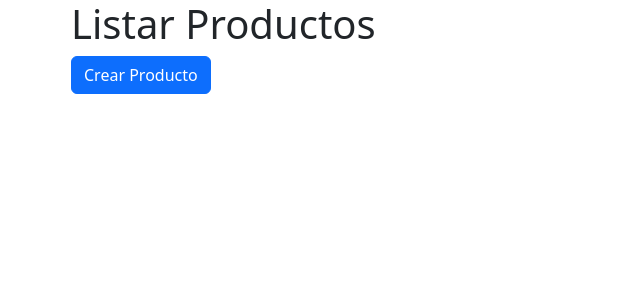
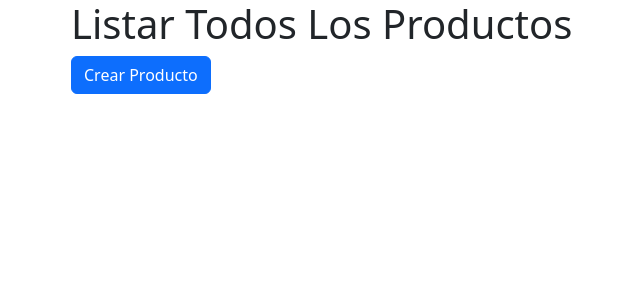
Before and after one commit to Fuerzas-Armadas-ESPE/laboratorio-jinga2-group-2, a Django app: page / in a window 1280 px wide. Shown: the top 300 px of the page, without its empty margins (11-651 px from the left). Run offline with Django 4.2, Linux system fonts and the light colour scheme; data that the repository does not hold is empty.

Commit message:
Update listar.html

```diff
--- a/productos/templates/listar.html
+++ b/productos/templates/listar.html
@@ -1,7 +1,7 @@
 {% extends "base.html" %}
 {% block title %} Listar Productos {% endblock %}
 {% block content %}
-<h1>Listar Productos</h1>
+<h1>Listar Todos Los Productos</h1>
 <a href="{% url 'crear_producto' %}" class="btn btn-primary mb-3">Crear Producto</a>
 <ul class="list-group">
     {% for producto in productos %}
```
